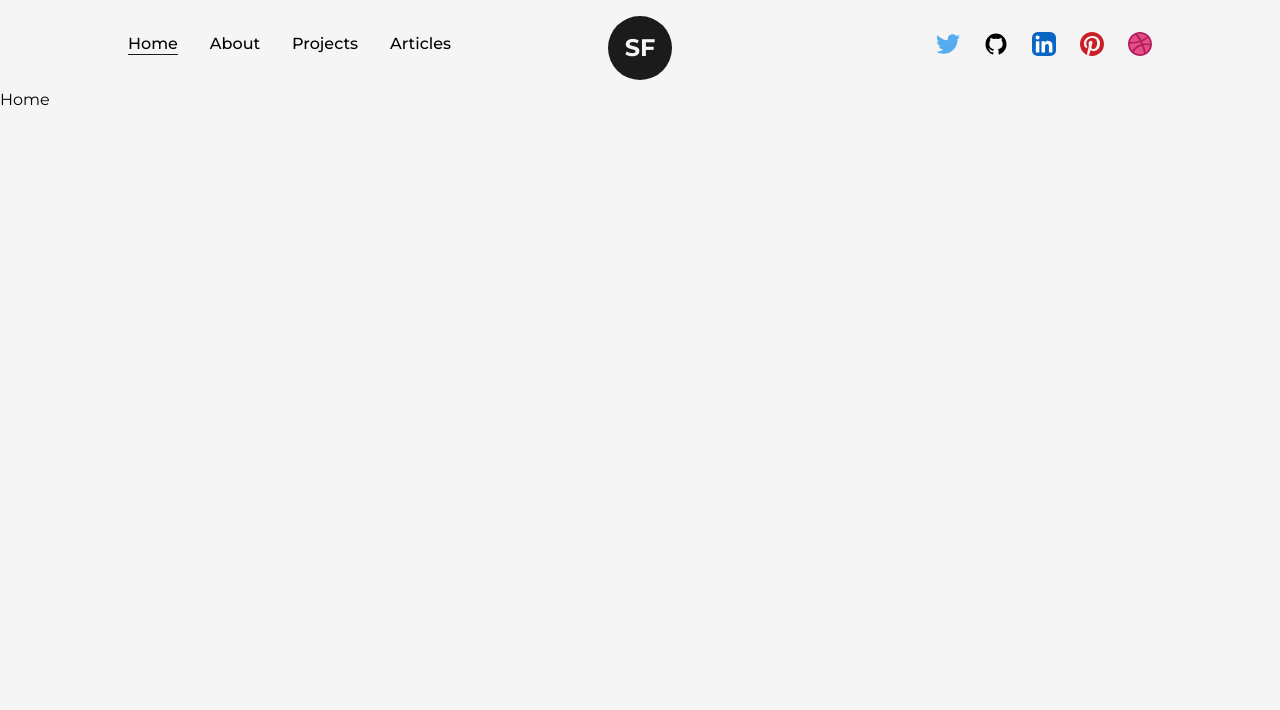
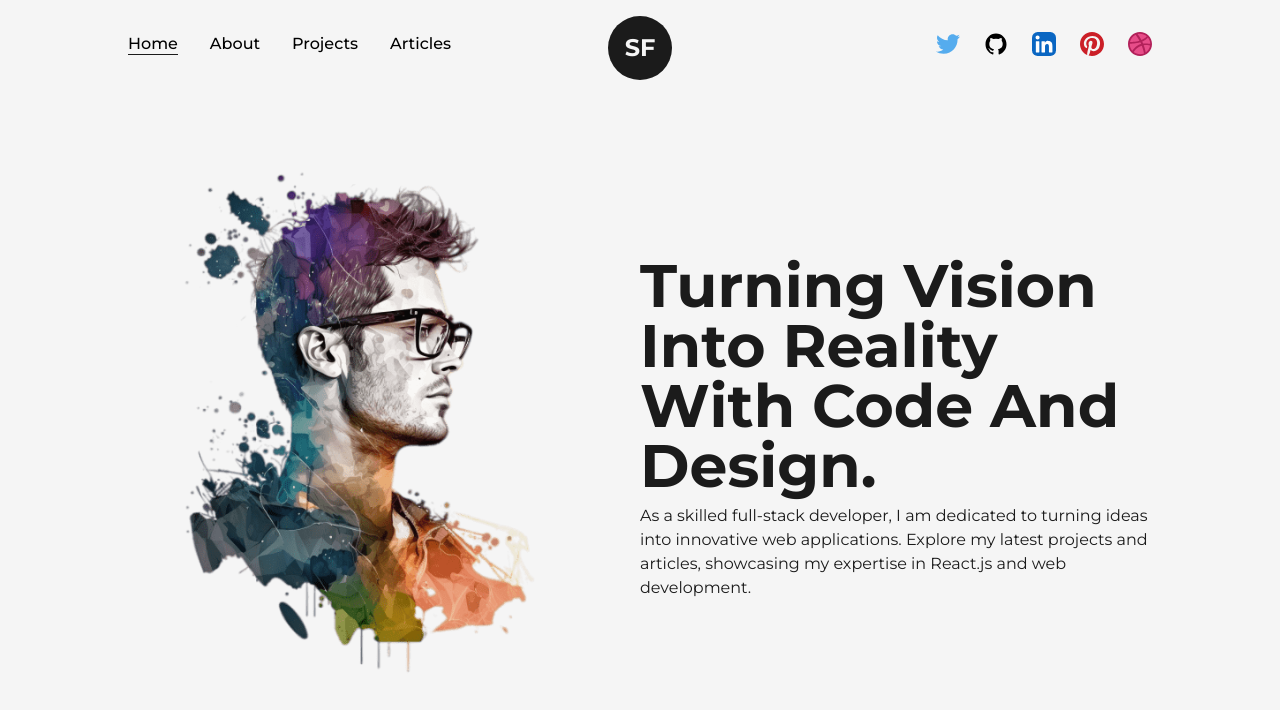
Before and after one commit to SaadFarooq-Dev/portfolio, a Next.js app: page / in a window 1280 px wide. Shown: the top 710 px of the page. Built offline with nearby package versions, Linux system fonts and the light colour scheme.

Commit message:
Created Animated Text component

```diff
--- /dev/null
+++ b/src/components/AnimatedText/AnimatedText.js
@@ -0,0 +1,45 @@
+import React from 'react'
+import { motion } from 'framer-motion'
+
+const qoute = {
+  initial: {
+    opacity: 0,
+  },
+  animate: {
+    opacity: 1,
+    transition: {
+      delay: 0.5,
+      staggerChildren: 0.08
+    }
+  }
+}
+
+const singleWord = {
+  initial: {
+    opacity: 0,
+    y: 50
+  },
+  animate: {
+    opacity: 1,
+    y: 0,
+    transition: {
+      duration: 1
+    }
+  }
+}
+
+const AnimatedText = ({ text, className = '' }) => {
+  return (
+    <div className='w-full mx-auto py-2 flex items-center justify-center text-center overflow-hidden'>
+      <motion.h1 variants={qoute} initial="initial" animate="animate" className={`${className} inline-block w-full text-dark font-bold capitalize text-8xl`}>
+        {text.split(" ").map((word, index) => (
+          <motion.span variants={singleWord} key={word + '-' + index} className='inline-block'>
+            {word}&nbsp;
+          </motion.span>
+        ))}
+      </motion.h1>
+    </div>
+  )
+}
+
+export default AnimatedText
--- /dev/null
+++ b/src/components/AnimatedText/index.js
@@ -0,0 +1,3 @@
+import AnimatedText from "./AnimatedText";
+
+export default AnimatedText
--- /dev/null
+++ b/src/components/Layout/Layout.js
@@ -0,0 +1,11 @@
+import React from 'react'
+
+const Layout = ({ children, className = '' }) => {
+  return (
+    <div className={`${className} w-full h-full inline-block z-0 bg-light p-32`}>
+      {children}
+    </div>
+  )
+}
+
+export default Layout
--- /dev/null
+++ b/src/components/Layout/index.js
@@ -0,0 +1,3 @@
+import Layout from "./Layout";
+
+export default Layout
--- a/src/pages/index.js
+++ b/src/pages/index.js
@@ -1,4 +1,8 @@
 import Head from 'next/head'
+import Layout from '@/components/Layout'
+import Image from 'next/image'
+import profileImage from '/public/images/profile/developer-pic-1.png'
+import AnimatedText from '@/components/AnimatedText'
 
 export default function Home() {
   return (
@@ -7,8 +11,19 @@
         <title>Create Next App</title>
         <meta name="description" content="Generated by create next app" />
       </Head>
-      <main>
-        Home
+      <main className='flex items-center text-dark w-full min-h-screen'>
+        <Layout className='pt-0'>
+          <div className="flex items-center justify-between w-full">
+            <div className='w-1/2'>
+              <Image src={profileImage} alt='SaadFarooq-Dev' className='w-full h-auto' />
+            </div>
+            <div className='w-1/2 flex flex-col items-center self-center'>
+              <AnimatedText text='Turning Vision Into Reality With Code And Design.' className="!text-6xl !text-left"/>
+              <p>As a skilled full-stack developer, I am dedicated to turning ideas into innovative web applications.
+                Explore my latest projects and articles, showcasing my expertise in React.js and web development.</p>
+            </div>
+          </div>
+        </Layout>
       </main>
     </>
   )
```
